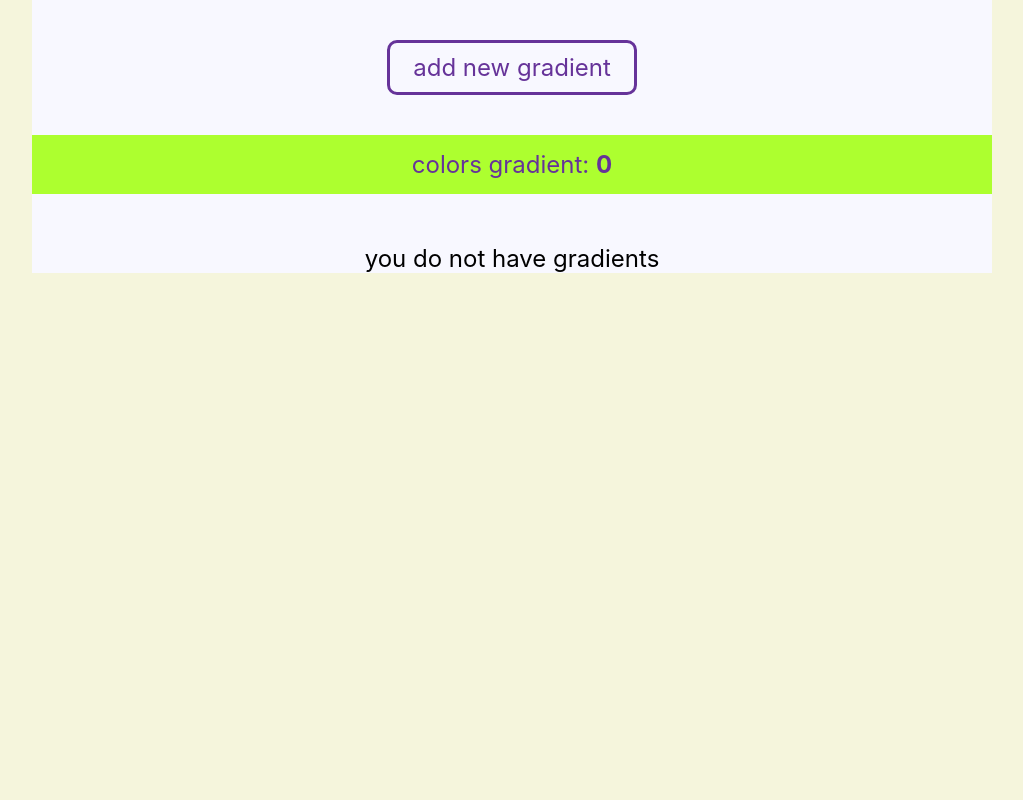
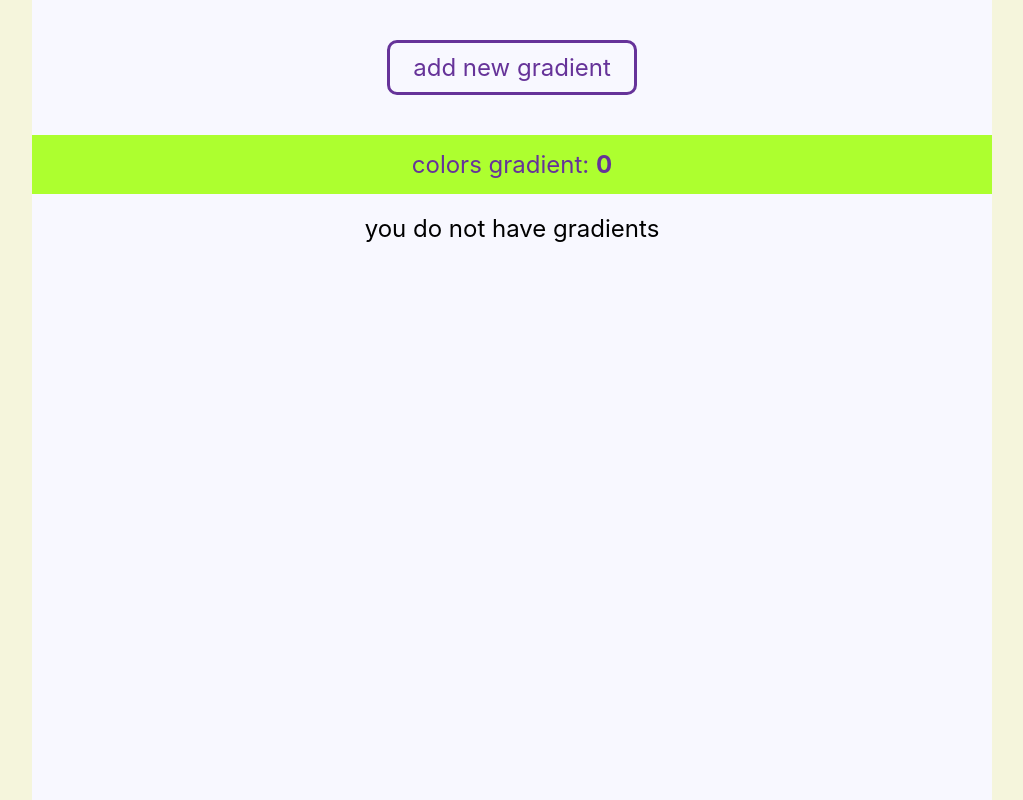
Before and after one commit to serIvanich/gradients-constructor, a React (Create React App) app: page / in a window 1280 px wide. Shown: the whole page, without its empty margins (128-1151 px from the left). Built offline with nearby package versions, Linux system fonts and the light colour scheme.

Commit message:
fixed bugs and did some modifications

```diff
--- a/src/common/styles/sass/mixins.scss
+++ b/src/common/styles/sass/mixins.scss
@@ -1,20 +1,25 @@
 @import './variables';
+
+@mixin flexDisplay($flexDirection, $justifyContent) {
+  display: flex;
+  flex-direction: $flexDirection;
+  justify-content: $justifyContent;
+}
 
 @mixin setContainers() {
   width: 75%;
-  height: 100%;
   background-color: $bgColor;
   font-size: 1.5em;
-  display: flex;
-  flex-direction: column;
-  justify-content: center;
+
+  @include flexDisplay(column, flex-start);
+
+
 }
 
-@mixin setDisplay($justifyContent, $flexDirection) {
+@mixin setDisplay($flexDirection, $justifyContent) {
   position: relative;
-  display: flex;
-  flex-direction: $flexDirection;
-  justify-content: $justifyContent;
+
+  @include flexDisplay($flexDirection, $justifyContent);
   align-items: center;
 
 }
@@ -25,3 +30,13 @@
   border-radius: 7px;
   cursor: pointer;
 }
+
+@mixin setHeaderText() {
+  width: 100%;
+  position: relative;
+  top: 0;
+  margin-bottom: 40px;
+  padding: 15px 10px;
+  background-color: $generalColor;
+  text-align: center;
+}
--- a/src/ui/app/App.module.scss
+++ b/src/ui/app/App.module.scss
@@ -1,8 +1,11 @@
+@import '../../common/styles/sass/mixins.scss';
+
 .app {
   width: 100vw;
   min-height: 100vh;
-  display: flex;
-  justify-content: center;
   background-color: beige;
 
+  @include flexDisplay(row, center);
+
+
 }
--- a/src/ui/features/editItem/EditGradient.module.scss
+++ b/src/ui/features/editItem/EditGradient.module.scss
@@ -3,18 +3,12 @@
 
 .containerEdit {
   @include setContainers();
-  @include setDisplay(center, column);
+  @include setDisplay(column, flex-start);
   @media screen and (max-width: 700px) {
     width: 100%;
   }
 
   .text {
-    width: 100%;
-    height: 7%;
-    position: absolute;
-    top: 0;
-    padding-top:  15px;
-    background-color: $generalColor;
-    text-align: center;
+    @include setHeaderText();
   }
 }
--- a/src/ui/features/gradient/Gradient.module.scss
+++ b/src/ui/features/gradient/Gradient.module.scss
@@ -6,23 +6,27 @@
     height: 105px;
     margin: 35px 20px;
     padding: 10px;
-    @include setDisplay(space-between, row);
+    @include setDisplay(row, space-between);
     border-radius: 10px;
 
     @media screen and (max-width: 500px) {
         width: 250px;
-        margin: 35px 0;
+        margin: 40px 0;
         font-size: 1.1em;
     }
     .buttonBlock {
         width: 150px;
         position: absolute;
+        left: 50%;
         bottom: -35%;
+        transform: translate(-50%, -50%);
 
-        display: flex;
-        justify-content: space-between;
+
+        @include flexDisplay(row, space-between);
+
 
         button {
+
             @include setButtons(70px, 35px);
 
             &:hover {
--- a/src/ui/features/home/HomePage.module.scss
+++ b/src/ui/features/home/HomePage.module.scss
@@ -14,8 +14,9 @@
     padding: 10px;
     border: 3px solid $textColor;
     border-radius: 10px;
-    display: flex;
-    justify-content: center;
+
+    @include flexDisplay(row, center);
+
 
     @media screen and (max-width: 500px) {
       width: 200px;
@@ -37,10 +38,8 @@
 
   .infoContainer {
 
-
-    margin-bottom: 50px;
+    margin-bottom: 20px;
     padding: 15px 0;
-
     text-align: center;
     color: $textColor;
     background-color: $generalColor;
@@ -49,9 +48,9 @@
 
   .containerGradient {
 
-    display: flex;
+    @include flexDisplay(row, space-around);
+
     flex-flow: wrap;
-    justify-content: space-around;
     align-content: flex-start;
   }
 
--- a/src/ui/features/newItem/NewGradient.module.scss
+++ b/src/ui/features/newItem/NewGradient.module.scss
@@ -3,19 +3,15 @@
 
 .containerNew {
   @include setContainers();
-  @include setDisplay(center, column);
+  @include setDisplay(column, flex-start);
 
   @media screen and (max-width: 700px) {
     width: 100%;
   }
 
   .text {
-    width: 100%;
-    height: 7%;
-    position: absolute;
-    top: 0;
-    padding-top: 15px;
-    background-color: $generalColor;
-    text-align: center;
+
+    @include setHeaderText();
+
   }
 }
--- a/src/ui/form/SettingForm.module.scss
+++ b/src/ui/form/SettingForm.module.scss
@@ -2,9 +2,14 @@
 @import '../../common/styles/sass/mixins';
 
 .formBox {
-  max-width: 700px;
-  height: 500px;
-  @include setDisplay(space-around, column);
+  width: 700px;
+  height: 600px;
+  @include setDisplay(column, space-between);
+
+  .labelTitle {
+    padding: 10px;
+    text-align: center;
+  }
 
   input {
     width: 200px;
--- a/src/ui/form/SettingForm.tsx
+++ b/src/ui/form/SettingForm.tsx
@@ -57,7 +57,7 @@ export const SettingForm: React.FC<FormPropsType> = React.memo(({changeCallback,
             </div>
 
 
-            <button type="submit">add gradient</button>
+            <button type="submit">save gradient</button>
         </form>
     )
 })
```
